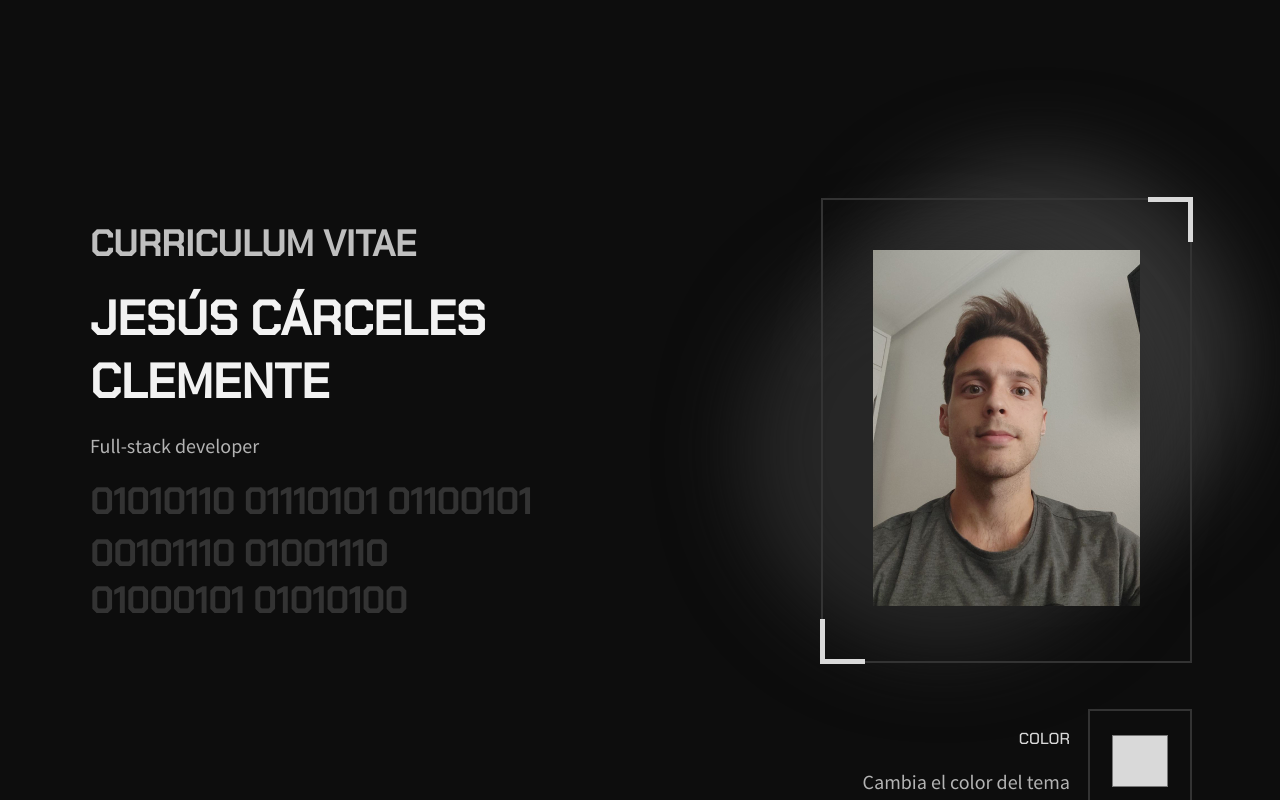
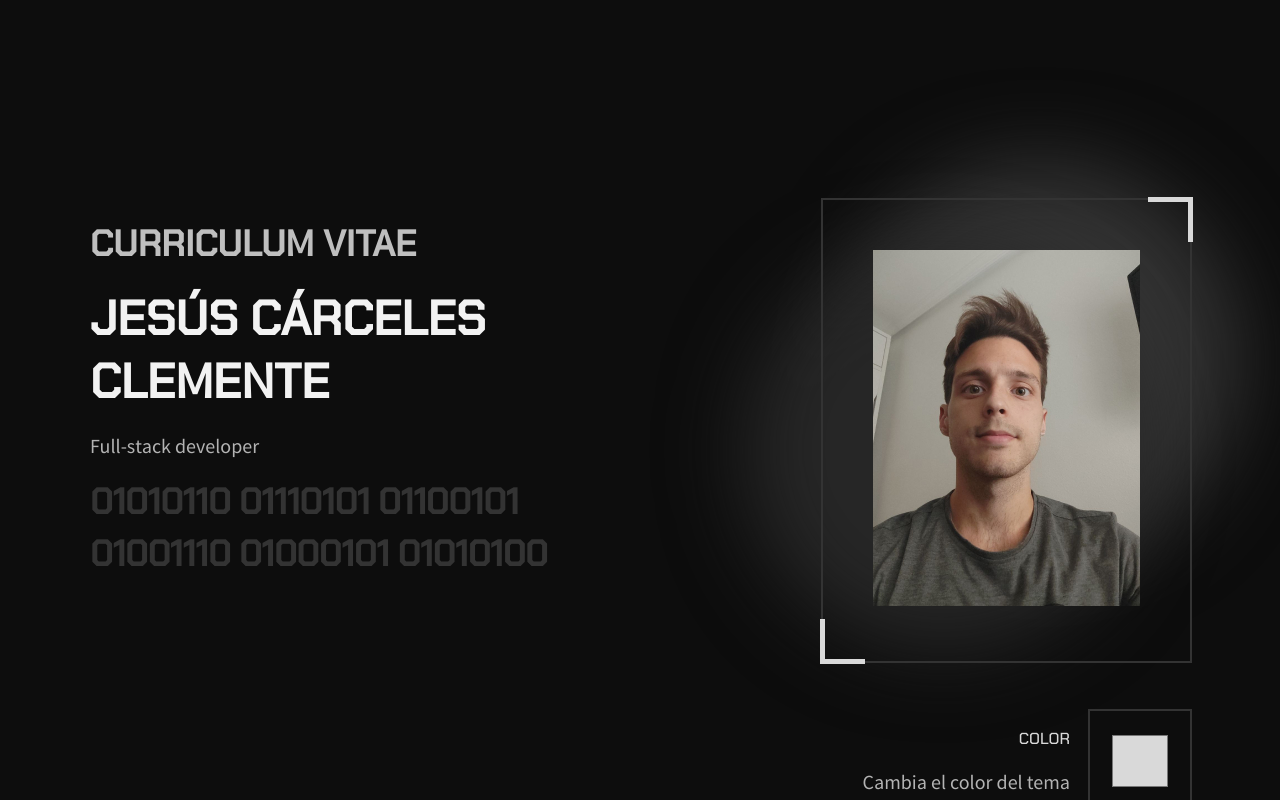
Before and after one commit to Serroda/curriculum, a Nuxt app: page / in a window 1280 px wide. Built offline with nearby package versions, Linux system fonts and the light colour scheme.

Commit message:
Fix animations and colors

```diff
--- a/app.vue
+++ b/app.vue
@@ -1,13 +1,13 @@
 <template>
   <div class="h-100% w-100% flex flex-col items-center">
 
-    <div class="flex init-margin max-w-1100px hero-container flex-wrap">
+    <div class="flex init-margin max-w-1100px flex-wrap hero-container">
       <div class="hero-text">
         <h2>CURRICULUM VITAE</h2>
         <h1>JESÚS CÁRCELES CLEMENTE</h1>
         <p>Full-stack developer</p>
-        <h2 class="dark-color mb-5px">{{ animationStringVue.stringAnimated.value }}</h2>
-        <h2 class="dark-color mt-5px">{{ animationStringNet.stringAnimated.value }}</h2>
+        <h2 class="digits mb-5px">{{ animationStringVue.stringAnimated.value }}</h2>
+        <h2 class="digits mt-5px">{{ animationStringNet.stringAnimated.value }}</h2>
       </div>
       <div>
         <ProfilePicture />
@@ -95,7 +95,7 @@ const animationStringVue = useStringAnimation()
 const animationStringNet = useStringAnimation()
 
 animationStringVue.init("01010110 01110101 01100101", 40, 50)
-animationStringNet.init("00101110 01001110 01000101 01010100", 65, 50)
+animationStringNet.init("01001110 01000101 01010100", 65, 50)
 
 useHead({
   htmlAttrs: {
--- a/assets/css/main.css
+++ b/assets/css/main.css
@@ -19,8 +19,6 @@
   --light-7: 30%;
   --light-8: 20%;
   --light-9: 15%;
-  --light-10: 10%;
-  --light-11: 8%;
 
   --color-1: 0 0% var(--light-1);
   --color-2: 0 0% var(--light-2);
@@ -31,8 +29,6 @@
   --color-7: 0 0% var(--light-7);
   --color-8: 0 0% var(--light-8);
   --color-9: 0 0% var(--light-9);
-  --color-10: 0 0% var(--light-10);
-  --color-10: 0 0% var(--light-11);
 
   font-family: ChakraPetch;
 }
@@ -86,7 +82,6 @@ p.invert-color,
 ul.invert-color li {
   color: hsl(var(--color-7));
 }
-
 p,
 li {
   color: hsl(var(--color-4));
@@ -110,9 +105,12 @@ section {
 footer {
   width: calc(100% - 120px);
 }
-.dark-color {
+.digits {
   color: hsl(var(--color-8));
+  text-wrap: balance;
+  letter-spacing: -.5px;
 }
+
 .gradient {
   width: 400px;
   height: 400px;
@@ -144,13 +142,14 @@ footer {
 }
 
 .hero-text {
-  width: 460px;
+  width: 480px;
 }
 
-.grid-container {
+.exp-grid-top-container {
   gap: 20px;
   display: flex;
   flex-wrap: wrap;
+  width: 100%;
 }
 
 .init-margin {
@@ -165,11 +164,16 @@ footer {
 
 @media screen and (max-width: 1150px) {
 
-  .exp-grid .grid-container .box {
+  .exp-grid .exp-grid-top-container .box {
     width: 100%;
   }
   .section-title {
     width: 30px;
+  }
+
+  body .tech-grid.visible {
+    gap: 26px;
+    justify-content: center;
   }
 
   .hero-container {
@@ -217,12 +221,10 @@ footer {
     right: 0px;
   }
   body .size-profile {
-    height: 273px;
+    height: 303px;
     width: auto;
   }
 
-  body .tech-grid.visible {
-    gap: 26px;
-    justify-content: center;
-  }
+
+
 }
--- a/components/exp-grid.vue
+++ b/components/exp-grid.vue
@@ -1,7 +1,7 @@
 <template>
     <div class="exp-grid w-100% observing">
 
-        <div class="items-center grid-container w-100%">
+        <div class="items-center exp-grid-top-container w-100%">
             <Box :corners="4" class="invert-color">
                 <template #content>
                     <div class="p-10px pl-20px pr-20px">
@@ -14,7 +14,7 @@
                     </div>
                 </template>
             </Box>
-            <Box :corners="4" class="invert-color ">
+            <Box :corners="4" class="invert-color">
                 <template #content>
                     <div class="p-10px pl-20px pr-20px">
                         <h3 class="invert-color">CURSOS</h3>
--- a/components/tech-grid.vue
+++ b/components/tech-grid.vue
@@ -1,9 +1,8 @@
 <template>
     <div class="tech-grid flex flex-wrap observing relative w-100%">
-
         <Box :corners="4" animation v-for="tech in technologies" @click="emit('clickItem', tech.link)" class="cursor-pointer">
             <template #content>
-                <div class="m-40px mb-20px flex flex-col items-center">
+                <div class="m-40px w-120px h-211px mb-10px flex flex-col items-center">
                     <img :src="'./images/' + tech.image" width="120" height="140">
                     <Tag class="mt-20px z-2" :text="tech.name" />
                 </div>
@@ -24,13 +23,13 @@ const emit = defineEmits<{
 <style scoped>
 .tech-grid {
     opacity: 0;
-    padding-top: 50px;
-    gap: 94px;
+    transform: translateY(50px);
+    gap: 92px;
 }
 
 .tech-grid.visible {
     opacity: 1;
-    padding-top: 0px;
-    transition: opacity .8s, padding .8s;
+    transform: translateY(0px);
+    transition: opacity .8s, transform .8s;
 }
 </style>
--- a/composables/colorTheme.ts
+++ b/composables/colorTheme.ts
@@ -1,6 +1,6 @@
 export const useColorTheme = () => {
 
-    const colorsThemed = [1, 2, 3, 4 ,5, 7, 8, 9]
+    const colorsThemed = [1, 2, 3, 4 ,5, 6, 7, 8, 9]
 
     function hexToHsl(hex: string) {
         const result = /^#?([a-f\d]{2})([a-f\d]{2})([a-f\d]{2})$/i.exec(hex);
```
